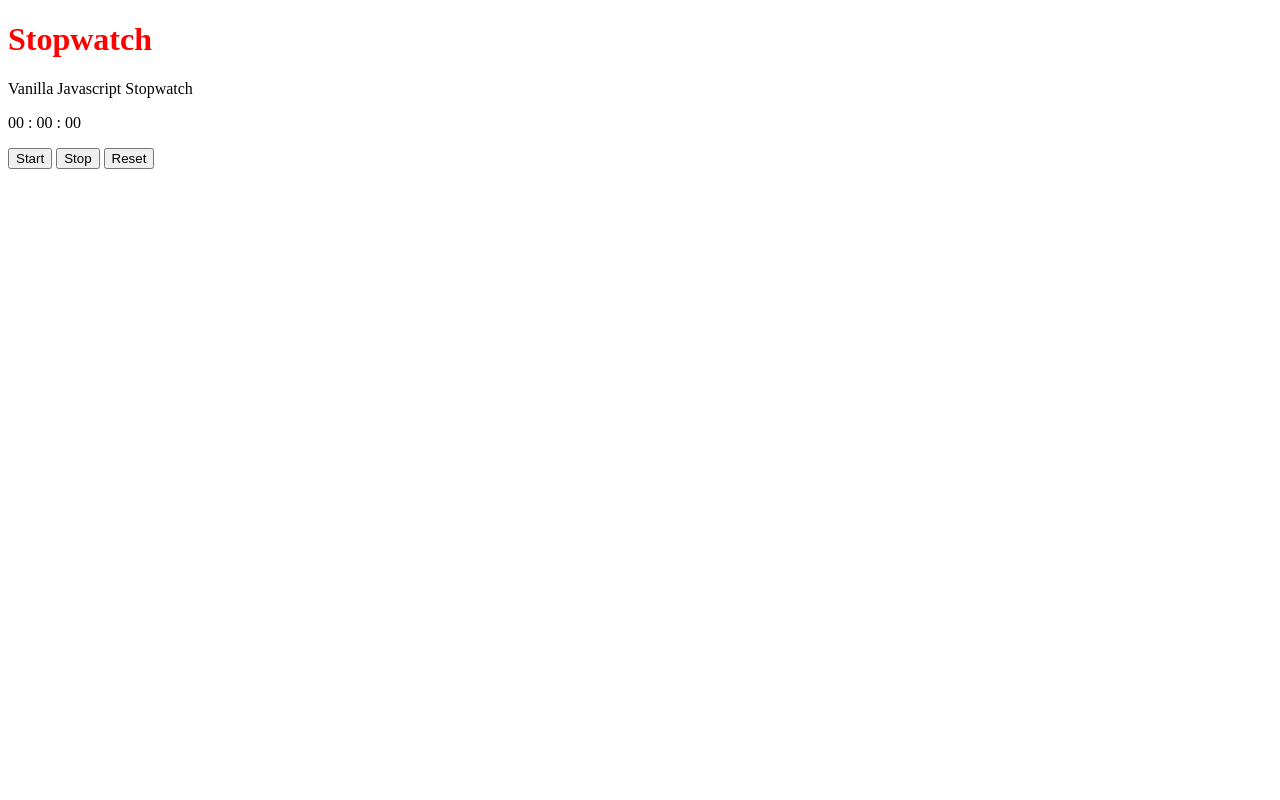
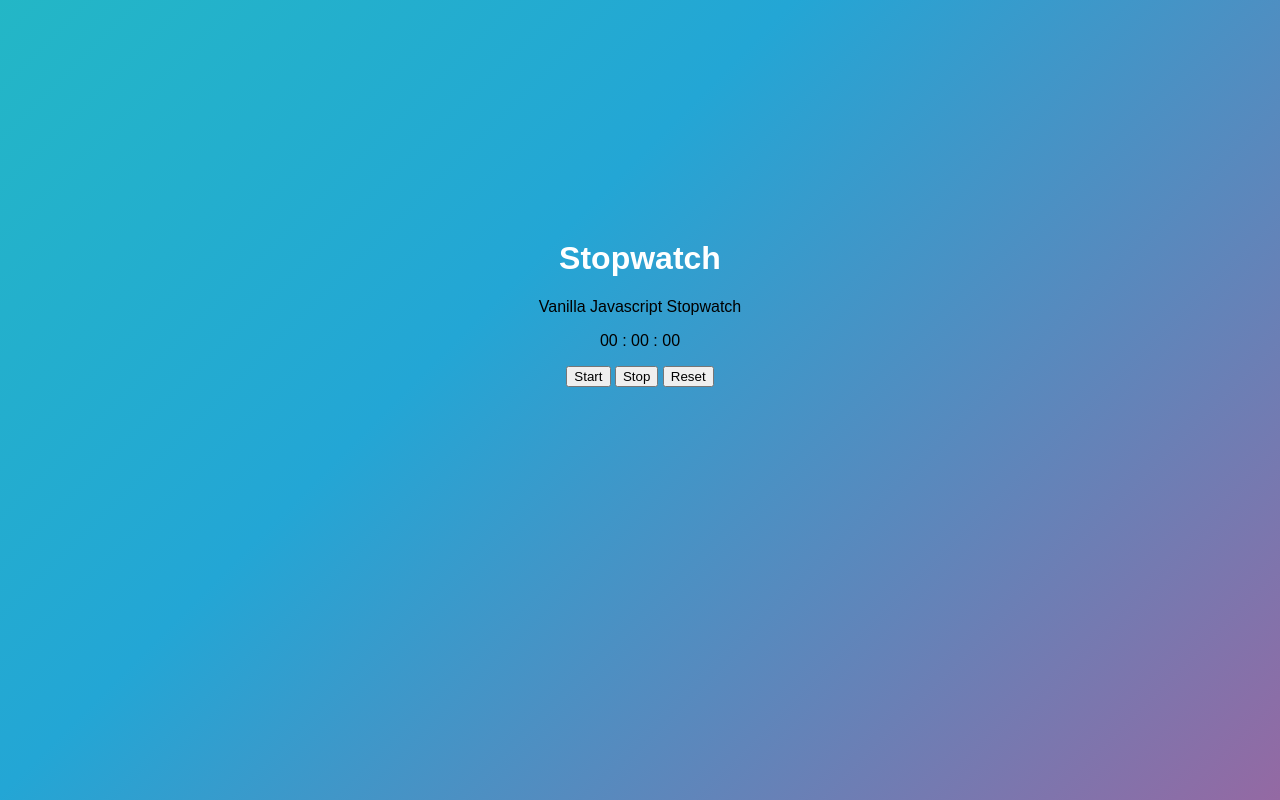
Before and after one commit to qclopreato/Stopwatch, a plain HTML site: page Stopwatch/index.html in a window 1280 px wide. Drawn offline with Linux system fonts and the light colour scheme.

Commit message:
Update style.css

```diff
--- a/Stopwatch/css/style.css
+++ b/Stopwatch/css/style.css
@@ -1,3 +1,26 @@
+body {
+  background: linear-gradient(-45deg, #ee7752, #e73c7e, #23a6d5, #23d5ab);
+  background-size: 400% 400%;
+  animation: gradient 60s ease infinite;
+}
+
+@keyframes gradient {
+  0% {
+    background-position: 0% 50%;
+  }
+  50% {
+    background-position: 100% 50%;
+  }
+  100% {
+    background-position: 0% 50%;
+  }
+}
+.container {
+  margin-top: 30vh;
+  text-align: center;
+  font-family: arial;
+}
+
 h1 {
-  color: red;
+  color: white;
 }
```
